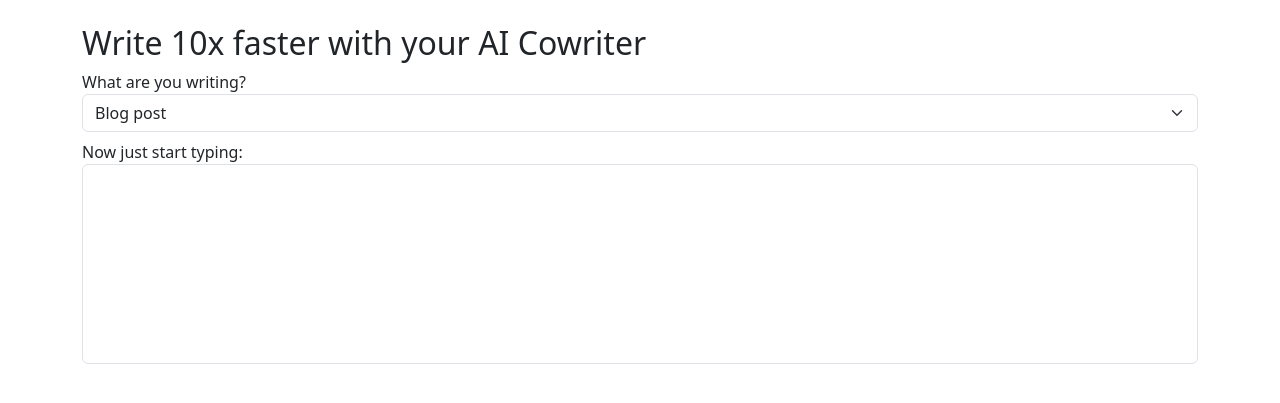
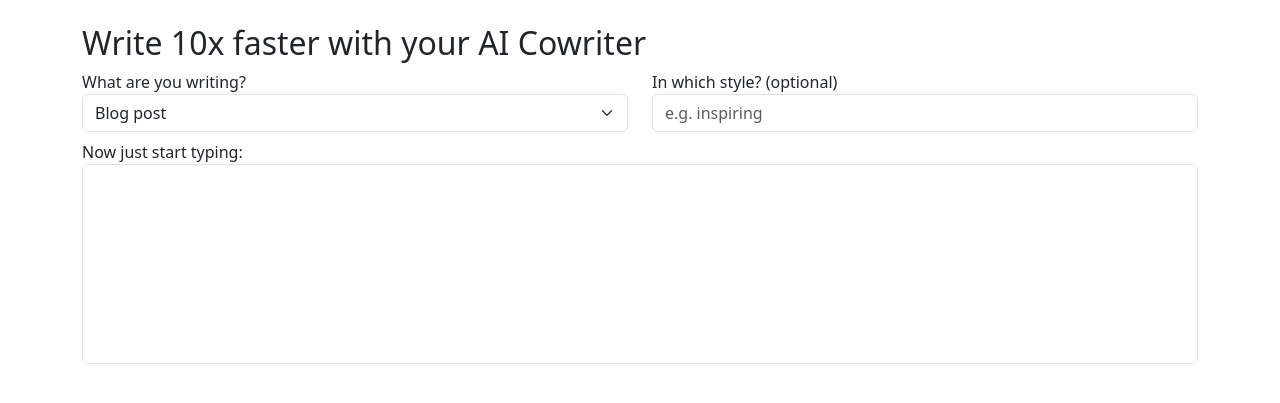
Before and after one commit to kinosal/cowriter, a Flask app: page / in a window 1280 px wide. Shown: the top 403 px of the page. Run offline with Flask 2, Linux system fonts and the light colour scheme; some libraries are stand-ins or nearby versions.

Commit message:
Add style

```diff
--- a/app.py
+++ b/app.py
@@ -24,16 +24,22 @@ def index():
 
 @app.route("/suggest", methods=["POST"])
 def suggest():
+    """Suggest a continuation of the prompt.
+    Requires a JSON body with a "type", "content" and optional "style" field.
+    """
+    print(request.json)
+    style = request.json["style"] + " " if request.json["style"] else ""
+    prompt = f"This is a {style}{request.json['type']}:\n\n{request.json['content']}"
+    print(prompt)
     response = openai.Completion.create(
         engine="text-davinci-003",
-        prompt=request.json["prompt"][-1024:],
+        prompt=prompt[-1024:],
         max_tokens=16,
         temperature=0.5,
         top_p=1,
     )
     suggestion = response["choices"][0]["text"]
-    print("Prompt:\n", request.json["prompt"])
-    print("Suggestion:\n", suggestion)
+    print(suggestion)
     return {"suggestion": suggestion}
 
 
--- a/static/script.js
+++ b/static/script.js
@@ -5,6 +5,7 @@ let suggestion = "";
 
 const contentDiv = document.getElementById("content");
 const typeSelect = document.getElementById("type");
+const styleInput = document.getElementById("style");
 
 const sendRequest = () => {
     clearTimeout(timeoutId);
@@ -18,7 +19,9 @@ const sendRequest = () => {
                     'X-CSRFToken': csrf,
                 },
                 body: JSON.stringify({
-                    prompt: typeSelect.value + "\n\n" + contentDiv.innerText,
+                    type: typeSelect.value,
+                    style: styleInput.value,
+                    content: contentDiv.innerText,
                 }),
             })
                 .then((response) => response.json())
--- a/templates/index.html
+++ b/templates/index.html
@@ -9,13 +9,21 @@
   <body>
       <div class="container mt-4">
         <h2>Write 10x faster with your AI Cowriter</h2>
-        <label for="type">What are you writing?</label>
-        <select class="form-select mb-2" id="type">
-          <option value="This is a blog post:">Blog post</option>
-          <option value="This is a LinkedIn Post:">LinkedIn Post</option>
-          <option value="This is a Tweet:">Tweet</option>
-          <option value="This is an Email:">Email</option>
-        </select>
+        <div class="row">
+          <div class="col">
+            <label for="type">What are you writing?</label>
+            <select class="form-select mb-2" id="type">
+              <option value="blog post">Blog post</option>
+              <option value="LinkedIn Post">LinkedIn Post</option>
+              <option value="Tweet">Tweet</option>
+              <option value="Email">Email</option>
+            </select>
+          </div>
+          <div class="col">
+            <label for="style">In which style? (optional)</label>
+            <input type="text" id="style" class="form-control" placeholder="e.g. inspiring">
+          </div>
+        </div>
         <label for="content">Now just start typing:</label>
         <div class="form-control input" contenteditable="true" id="content"></div>
       </div>
```
Also changed, not shown: 1 other file.
